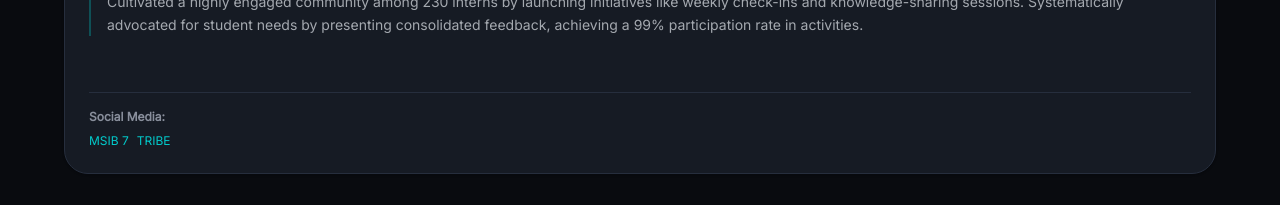
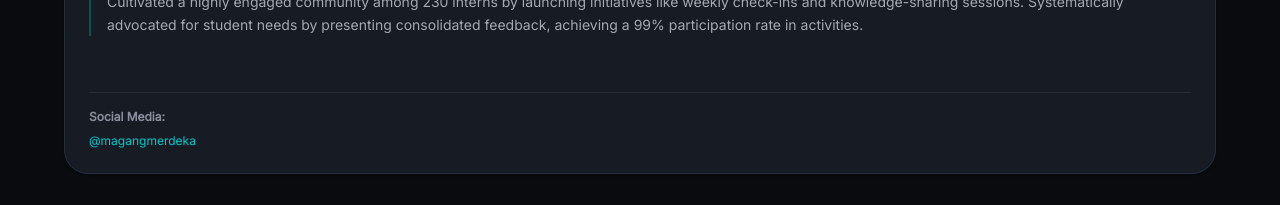
Before and after one commit to netrialiarahmi/portfolio, a React (Vite) app: page / in a window 1280 px wide. Shown: the part 9380-9585 px from the top of the page. Built offline with nearby package versions, Linux system fonts and the light colour scheme.

Commit message:
Update LeadershipSection.tsx

```diff
--- a/src/components/LeadershipSection.tsx
+++ b/src/components/LeadershipSection.tsx
@@ -27,8 +27,7 @@ const leadership = [
       },
     ],
     socialMedia: [
-      { name: 'MSIB 7', url: '#' },
-      { name: 'TRIBE', url: '#' },
+      { name: '@magangmerdeka', url: 'https://www.instagram.com/magangmerdeka/' }
     ],
   },
   {
@@ -53,7 +52,7 @@ const leadership = [
       },
     ],
     socialMedia: [
-      { name: '@irisearch', url: '#' },
+      { name: '@irisearch', url: 'https://www.instagram.com/irisearch/' },
     ],
   },
   {
@@ -78,7 +77,7 @@ const leadership = [
       },
     ],
     socialMedia: [
-      { name: '@ind_mengajar', url: '#' },
+      { name: '@ind_mengajar', url: 'https://www.instagram.com/ind_mengajar/' },
     ],
   },
 ]
```
